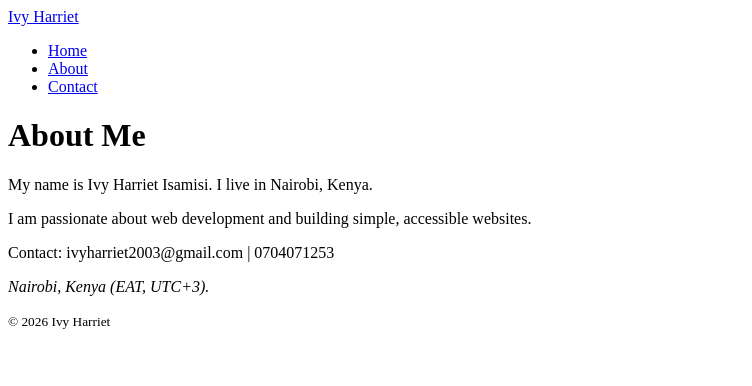
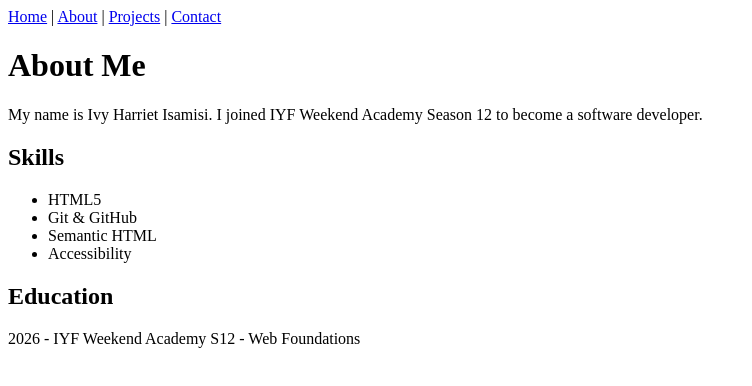
Before and after one commit to ivyharriet2003-sudo/ify-s12-week-01-ivyharriet2003-sudo, a plain HTML site: page about.html in a window 1280 px wide. Shown: the whole page, without its empty margins (0-752 px from the left). Drawn offline with Linux system fonts and the light colour scheme.

Commit message:
Revise About page content and navigation structure
Updated the About page with new content and navigation.

```diff
--- a/about.html
+++ b/about.html
@@ -1,32 +1,13 @@
 <!DOCTYPE html>
 <html lang="en">
-<head>
-    <meta charset="UTF-8">
-    <meta name="viewport" content="width=device-width, initial-scale=1.0">
-    <title>About — Ivy Harriet</title>
-</head>
+<head><meta charset="UTF-8"><meta name="viewport" content="width=device-width, initial-scale=1.0"><title>About - Ivy Harriet</title></head>
 <body>
-    <header>
-        <a href="index.html">Ivy Harriet</a>
-        <nav>
-            <ul>
-                <li><a href="index.html">Home</a></li>
-                <li><a href="about.html">About</a></li>
-                <li><a href="contact.html">Contact</a></li>
-            </ul>
-        </nav>
-    </header>
-
-    <main>
-        <h1>About Me</h1>
-        <p>My name is Ivy Harriet Isamisi. I live in Nairobi, Kenya.</p>
-        <p>I am passionate about web development and building simple, accessible websites.</p>
-        <p>Contact: ivyharriet2003@gmail.com | 0704071253</p>
-    </main>
-
-    <footer>
-        <address>Nairobi, Kenya (EAT, UTC+3).</address>
-        <p><small>&copy; 2026 Ivy Harriet</small></p>
-    </footer>
+<nav><a href="index.html">Home</a> | <a href="about.html">About</a> | <a href="projects.html">Projects</a> | <a href="contact.html">Contact</a></nav>
+<h1>About Me</h1>
+<p>My name is Ivy Harriet Isamisi. I joined IYF Weekend Academy Season 12 to become a software developer.</p>
+<h2>Skills</h2>
+<ul><li>HTML5</li><li>Git & GitHub</li><li>Semantic HTML</li><li>Accessibility</li></ul>
+<h2>Education</h2>
+<p>2026 - IYF Weekend Academy S12 - Web Foundations</p>
 </body>
 </html>
```
